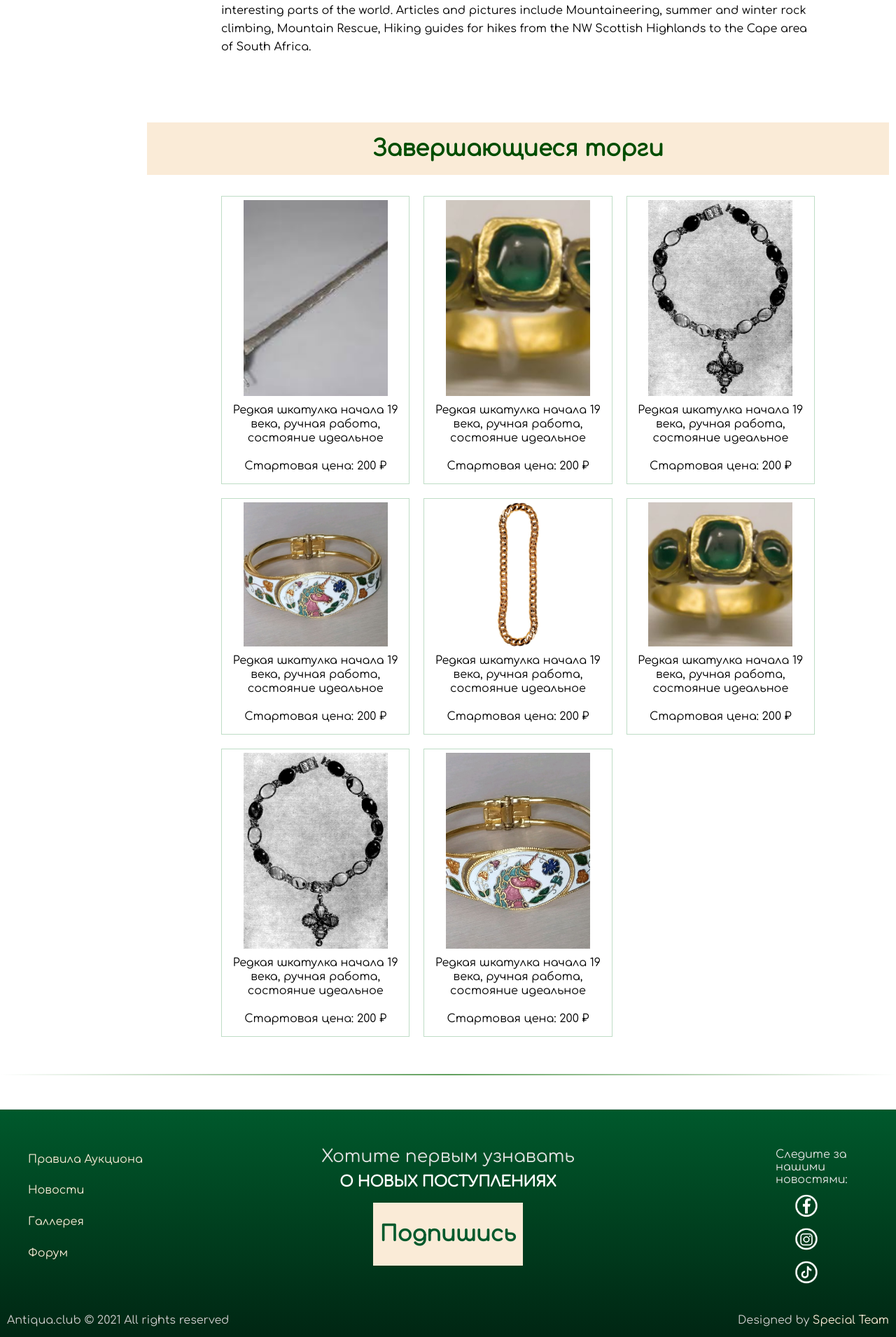
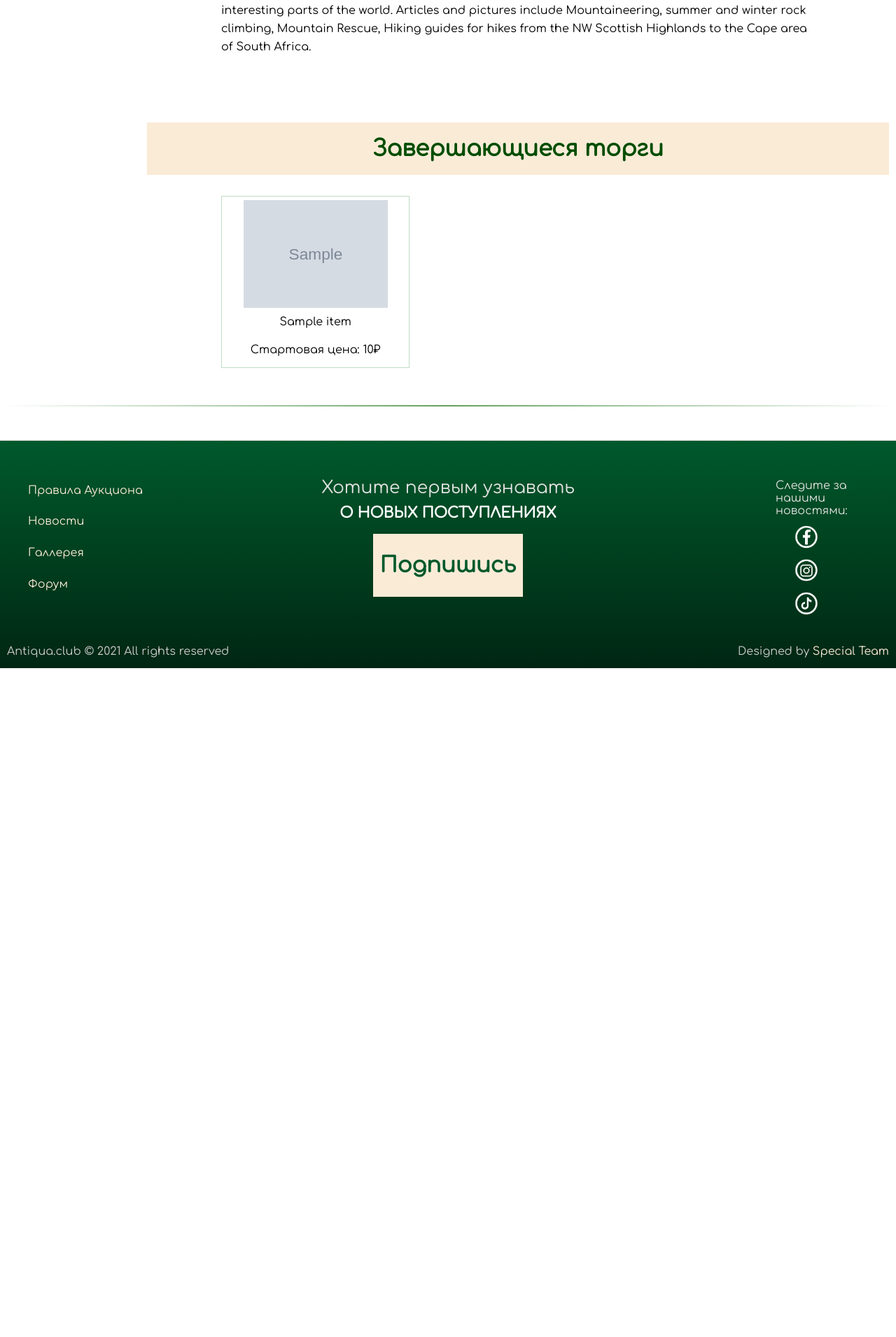
Before and after one commit to EvgenySocialSpice/antiquaclub, a Flask app: page / in a window 1280 px wide. Shown: the part 891-2802 px from the top of the page at 70% size. After the commit the page ends 1846 px from the top, so only its background shows below. Run offline with Flask 2, Linux system fonts and the light colour scheme; tables that the repository leaves empty hold one stand-in row (values such as "Sample post"); grey boxes marked "Sample" are stand-in pictures; some libraries are stand-ins or nearby versions.

Commit message:
Looks better now (#13)
Co-authored-by: Evgeny Surogin <sacccp@gmail.com>

```diff
--- a/auctionapp/__init__.py
+++ b/auctionapp/__init__.py
@@ -16,7 +16,8 @@ def create_app():
     def index():
         title = 'АнтиквА Аукцион онлайн'
         list_categories = get_categories_cache(ttl_hash=get_ttl_hash())
-        return render_template('site/index.html', page_title=title, categories=list_categories)
+        items_list = get_items_limit(8)
+        return render_template('site/index.html', page_title=title, categories=list_categories, items_list=items_list)
 
     @app.route('/about')
     def about():
@@ -40,13 +41,15 @@ def create_app():
     def auction():
         title = 'Открытые Лоты'
         categories = get_categories_cache()
-        return render_template('site/auction.html', page_title=title, categories=categories)
+        items_list = get_items_limit(12)
+        return render_template('site/auction.html', page_title=title, categories=categories, items_list=items_list)
 
     @app.route('/popular')
     def popular():
         title = 'Популярные Лоты'
         categories = get_categories_cache()
-        return render_template('site/popular.html', page_title=title, categories=categories)
+        items_list = get_items_limit(12)
+        return render_template('site/popular.html', page_title=title, categories=categories, items_list=items_list)
 
     @app.route('/category/<int:category_id>')
     def category(category_id):
--- a/auctionapp/templates/site/index.html
+++ b/auctionapp/templates/site/index.html
@@ -27,55 +27,18 @@
 <article>
     <h3>Завершающиеся торги</h3>
     <div class="items">
+        {% for item in items_list %}
         <div>
-            <a href="/product" class="item-link"></a>
-            <img src="{{ url_for('static', filename='/images/items/2.jpg') }}" alt="">
-            <p>Редкая шкатулка начала 19 века, ручная работа, состояние идеальное</p>
-            <p>Стартовая цена: <span>200 ₽</span></p>
+            <a href="{{ url_for('product', item_id=item.id) }}" class="item-link"></a>
+            {% if item.photo %}
+                <img src="{{ url_for('static', filename=item.photo) }}" alt="">
+            {% else %}
+                <img src="{{ url_for('static', filename='/images/items/default.jpg') }}" alt="">
+            {% endif %}
+            <p>{{ item.name}}</p>
+            <p>Стартовая цена: <span>{{ item.nom_price }}₽</span></p>
         </div>
-
-        <div>
-            <a href="/" class="item-link"></a>
-            <img src="{{ url_for('static', filename='/images/items/9.jpg') }}" alt="">
-            <p>Редкая шкатулка начала 19 века, ручная работа, состояние идеальное</p>
-            <p>Стартовая цена: <span>200 ₽</span></p>
-        </div>
-        <div>
-            <a href="/" class="item-link"></a>
-            <img src="{{ url_for('static', filename='/images/items/10.jpg') }}" alt="">
-            <p>Редкая шкатулка начала 19 века, ручная работа, состояние идеальное</p>
-            <p>Стартовая цена: <span>200 ₽</span></p>
-        </div>
-        <div>
-            <a href="/" class="item-link"></a>
-            <img src="{{ url_for('static', filename='/images/items/12.jpg') }}" alt="">
-            <p>Редкая шкатулка начала 19 века, ручная работа, состояние идеальное</p>
-            <p>Стартовая цена: <span>200 ₽</span></p>
-        </div>
-        <div>
-            <a href="/" class="item-link"></a>
-            <img src="{{ url_for('static', filename='/images/items/15.jpg') }}" alt="">
-            <p>Редкая шкатулка начала 19 века, ручная работа, состояние идеальное</p>
-            <p>Стартовая цена: <span>200 ₽</span></p>
-        </div>
-        <div>
-            <a href="/" class="item-link"></a>
-            <img src="{{ url_for('static', filename='/images/items/9.jpg') }}" alt="">
-            <p>Редкая шкатулка начала 19 века, ручная работа, состояние идеальное</p>
-            <p>Стартовая цена: <span>200 ₽</span></p>
-        </div>
-        <div>
-            <a href="/" class="item-link"></a>
-            <img src="{{ url_for('static', filename='/images/items/10.jpg') }}" alt="">
-            <p>Редкая шкатулка начала 19 века, ручная работа, состояние идеальное</p>
-            <p>Стартовая цена: <span>200 ₽</span></p>
-        </div>
-        <div>
-            <a href="/" class="item-link"></a>
-            <img src="{{ url_for('static', filename='/images/items/12.jpg') }}" alt="">
-            <p>Редкая шкатулка начала 19 века, ручная работа, состояние идеальное</p>
-            <p>Стартовая цена: <span>200 ₽</span></p>
-        </div>
+        {% endfor %}
     </div>
 
 </article>
--- a/auctionapp/templates/site/product.html
+++ b/auctionapp/templates/site/product.html
@@ -27,13 +27,13 @@
             <!-- <p><span>Начальная цена:</span> {{ item.nom_price }} ₽</p> -->
             {% if item.status == 'success_sale' %}
                     <p><span>Продан</span></p>
-                    <p><span>Последняя цена: </span>{{ item.last_price }}</span></p>
+                    <p><span>Последняя цена: </span>{{ item.last_price }}₽</span></p>
             {% else %}
                     {% if item.status == 'failed_sale' %}
                             <p><span>Аукцион не состоялся</span></p>
-                            <p><span>Последняя цена: </span>{{ item.nom_price }}</p>
+                            <p><span>Последняя цена: </span>{{ item.nom_price }}₽</p>
                     {% else %}
-                        <p><span>Стартовая цена: </span>{{ item.nom_price }}</p>
+                        <p><span>Стартовая цена: </span>{{ item.nom_price }}₽</p>
                         <button>Сделать ставку</button>
                     {% endif %}
             {% endif %}
```
Also changed, not shown: auctionapp/templates/site/auction.html (+10 -47 lines), auctionapp/templates/site/popular.html (+10 -24 lines).
